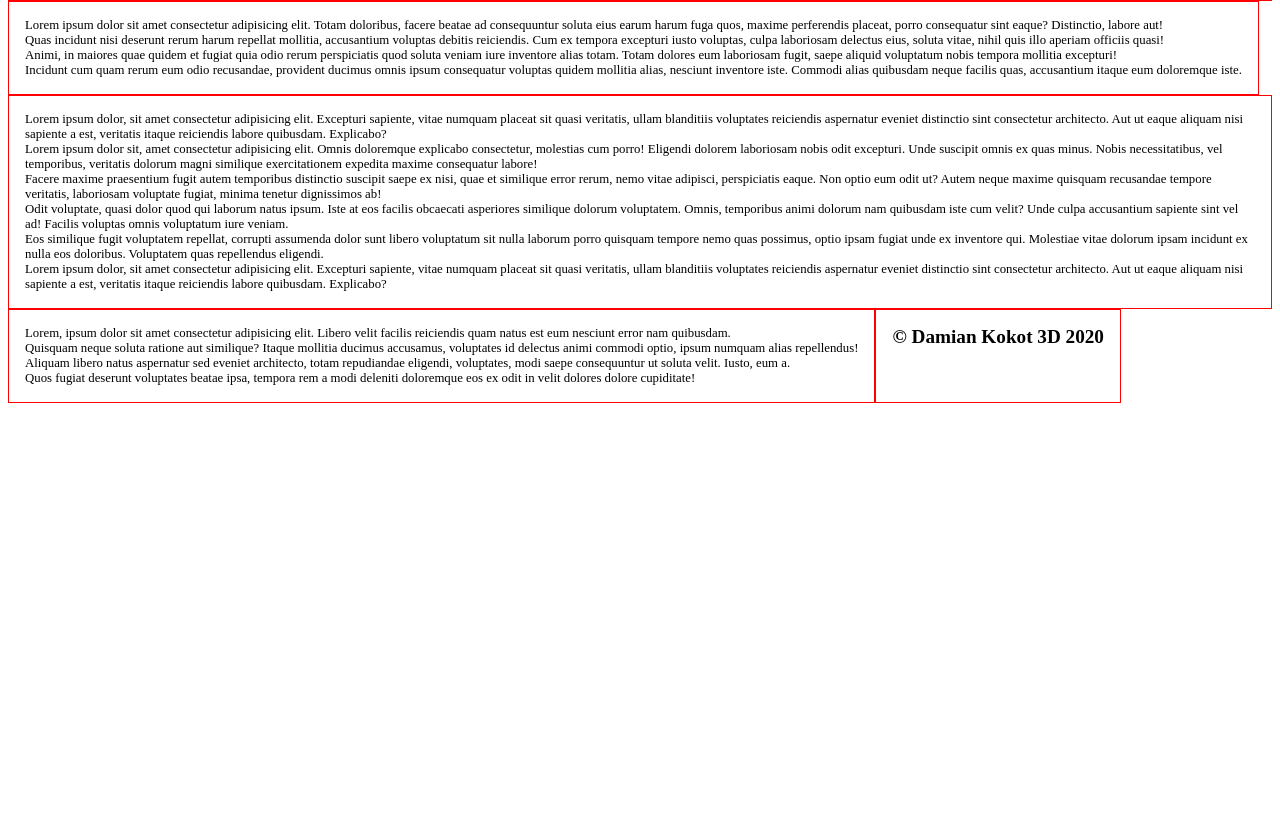
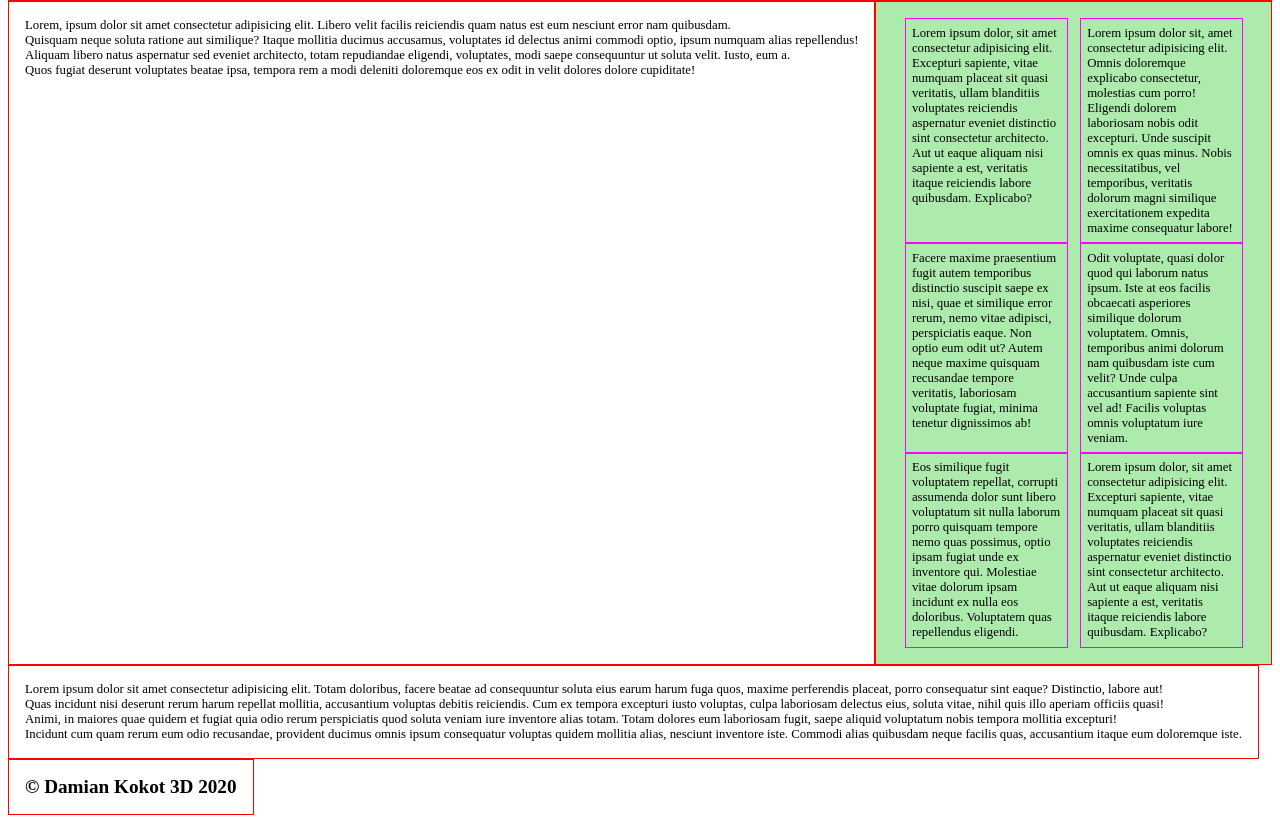
Before and after one commit to damiankokot45/IT-technical-college-flexbox-exercise, a plain HTML site: page index.html in a window 1280 px wide. Shown: the part 109-932 px from the top of the page. Before the commit the page ends 800 px from the top, so only its background shows below. Drawn offline with Linux system fonts and the light colour scheme.

Commit message:
Aktualizacja style.css
Dodanie order. Dokończenie podstawowej struktury css

```diff
--- a/style/style.css
+++ b/style/style.css
@@ -28,3 +28,37 @@ header {
     height: 8em;
 
 }
+
+main {
+
+    display: flex;
+    flex-wrap: wrap;
+    flex-direction: row;
+    justify-content: space-evenly;
+    background-color: hsl(120, 60%, 80%);
+    flex-basis: 30%;
+    order: 3;
+    flex-grow: 1;
+
+
+}
+
+main>* {
+    flex-basis: 45%;
+    padding: 0.5em;
+    border: 1px solid #f0f;
+}
+
+section {
+    order: 4;
+
+}
+
+aside {
+    order: 2;
+
+}
+
+footer {
+    order: 5;
+}
```
